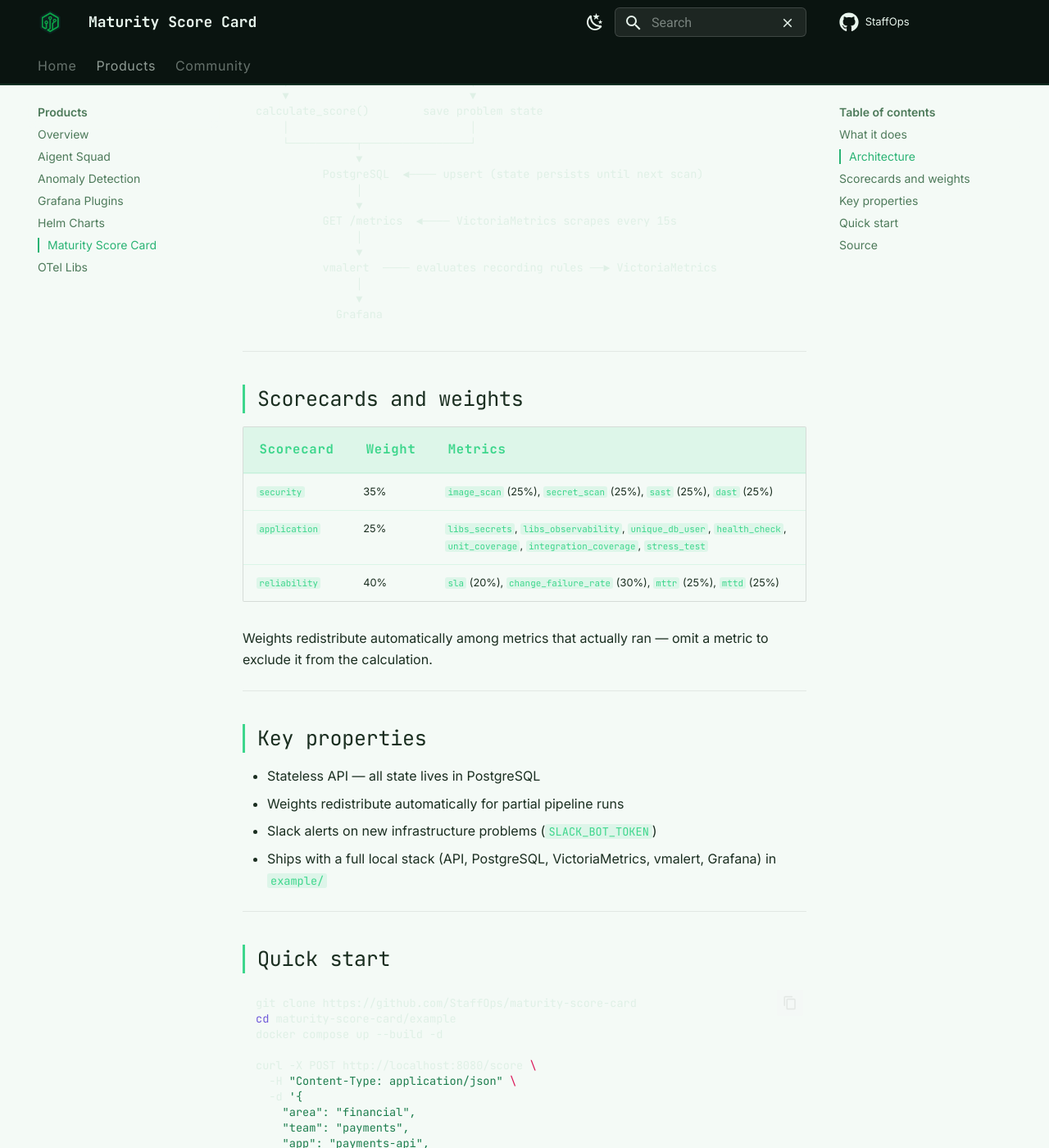
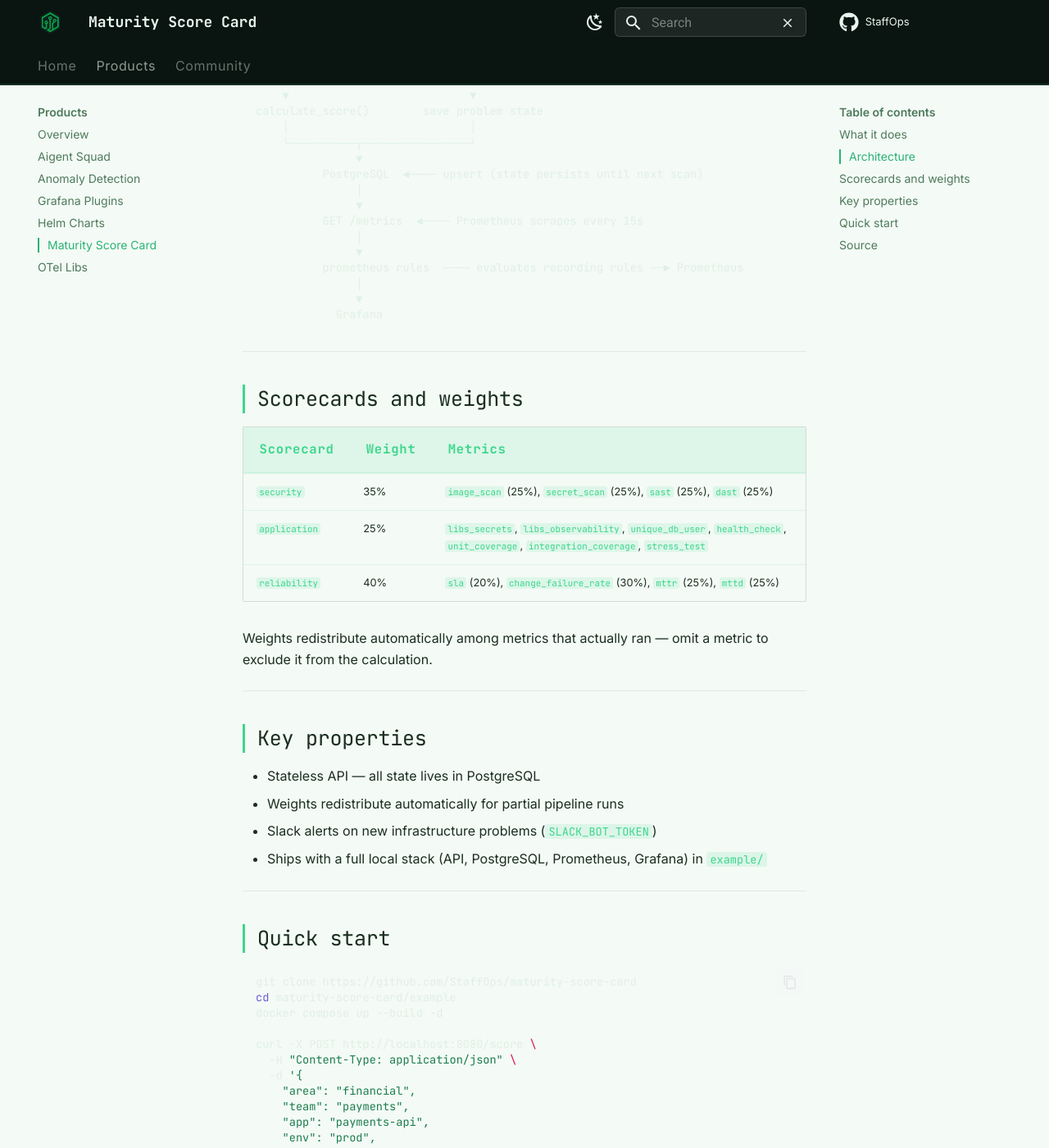
Before and after one commit to StaffOps/staffops.github.io, an MkDocs documentation site: the page built from docs/products/maturity-score-card.md, in a window 1280 px wide and 1400 px high, scrolled down 720 px. Shown: the whole window at 82% size. Built offline with MkDocs 1.6.1 and Material for MkDocs 9.7.7, drawn with Linux system fonts in a browser that asks for light colours; some of the changed text lies outside the part shown.

Commit message:
docs: change vm information to prometheus

```diff
--- a/docs/overrides/home.html
+++ b/docs/overrides/home.html
@@ -49,8 +49,8 @@
       <a href="products/anomaly-detection/" class="so-card">
         <div class="so-card__tag">detection</div>
         <h3 class="so-card__name">Anomaly Detection</h3>
-        <p class="so-card__desc">Distributed anomaly detection for Kubernetes. Go workers query VictoriaMetrics and Loki, ML service correlates signals.</p>
-        <div class="so-card__stack">Go · Python · gRPC · VictoriaMetrics</div>
+        <p class="so-card__desc">Distributed anomaly detection for Kubernetes. Go workers query Prometheus and Loki, ML service correlates signals.</p>
+        <div class="so-card__stack">Go · Python · gRPC · PromQL</div>
       </a>
 
       <a href="products/helm-charts/" class="so-card">
@@ -64,7 +64,7 @@
         <div class="so-card__tag">scoring</div>
         <h3 class="so-card__name">Maturity Score Card</h3>
         <p class="so-card__desc">Stateless scoring service for CI/CD maturity metrics. Computes 0–100 scores per team/app, visualized in Grafana.</p>
-        <div class="so-card__stack">Python · FastAPI · PostgreSQL · VictoriaMetrics</div>
+        <div class="so-card__stack">Python · FastAPI · PostgreSQL · PromQL</div>
       </a>
 
       <a href="products/otel-libs/" class="so-card">
--- a/docs/products/maturity-score-card.md
+++ b/docs/products/maturity-score-card.md
@@ -10,7 +10,7 @@ Stateless scoring service for CI/CD maturity metrics.
 
 ## What it does
 
-Receives CI/CD tool results (scans, coverage, SLA, incident metrics), computes a 0–100 maturity score per metric, and persists state in PostgreSQL. Scores are exposed on `/metrics`, scraped by VictoriaMetrics, aggregated by `vmalert` recording rules, and visualized in Grafana.
+Receives CI/CD tool results (scans, coverage, SLA, incident metrics), computes a 0–100 maturity score per metric, and persists state in PostgreSQL. Scores are exposed on `/metrics`, scraped by Prometheus, aggregated by `vmalert` recording rules, and visualized in Grafana.
 
 ---
 
@@ -30,10 +30,10 @@ calculate_score()        save problem state
           PostgreSQL  ◄──── upsert (state persists until next scan)
                │
                ▼
-          GET /metrics  ◄──── VictoriaMetrics scrapes every 15s
+          GET /metrics  ◄──── Prometheus scrapes every 15s
                │
                ▼
-          vmalert  ──── evaluates recording rules ──► VictoriaMetrics
+          prometheus rules  ──── evaluates recording rules ──► Prometheus
                │
                ▼
             Grafana
@@ -58,7 +58,7 @@ Weights redistribute automatically among metrics that actually ran — omit a me
 - Stateless API — all state lives in PostgreSQL
 - Weights redistribute automatically for partial pipeline runs
 - Slack alerts on new infrastructure problems (`SLACK_BOT_TOKEN`)
-- Ships with a full local stack (API, PostgreSQL, VictoriaMetrics, vmalert, Grafana) in `example/`
+- Ships with a full local stack (API, PostgreSQL, Prometheus, Grafana) in `example/`
 
 ---
 
```
Also changed, not shown: docs/products/anomaly-detection.md (+2 -2 lines), docs/products/index.md (+2 -2 lines).
